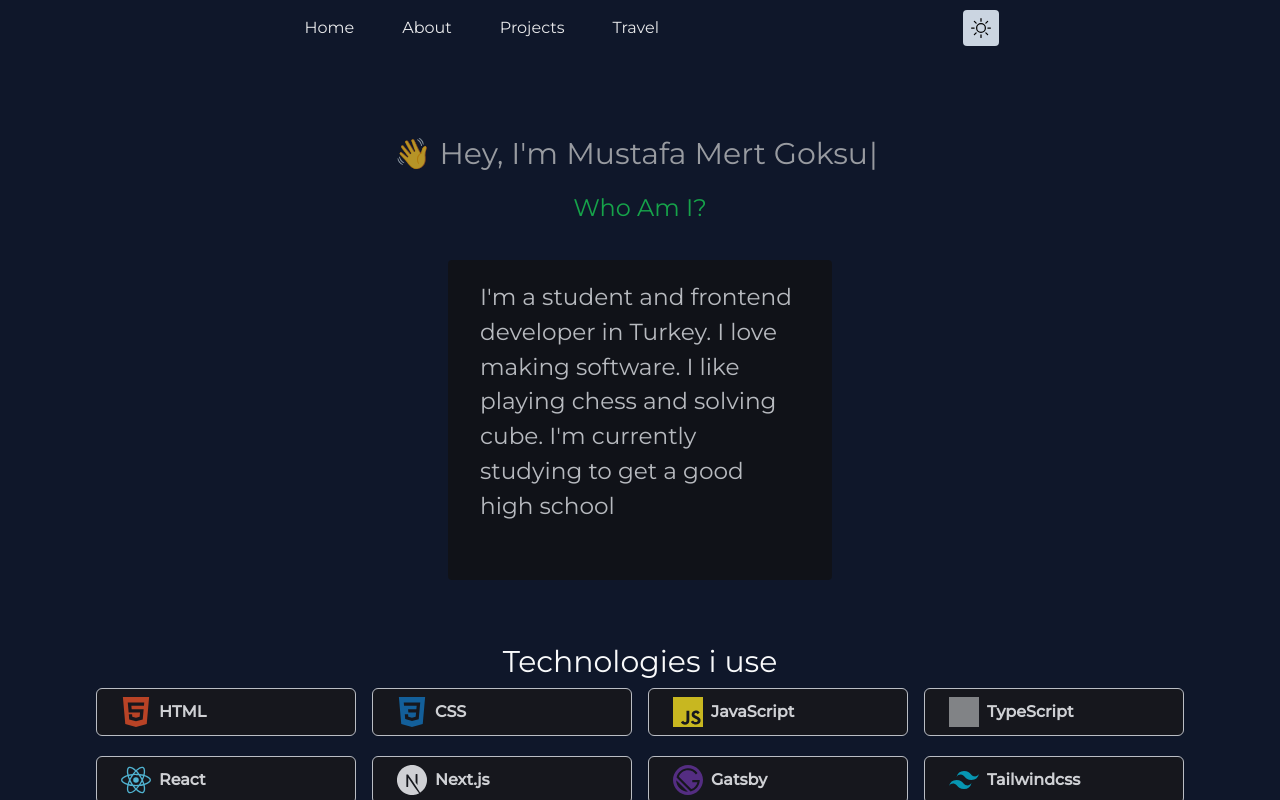
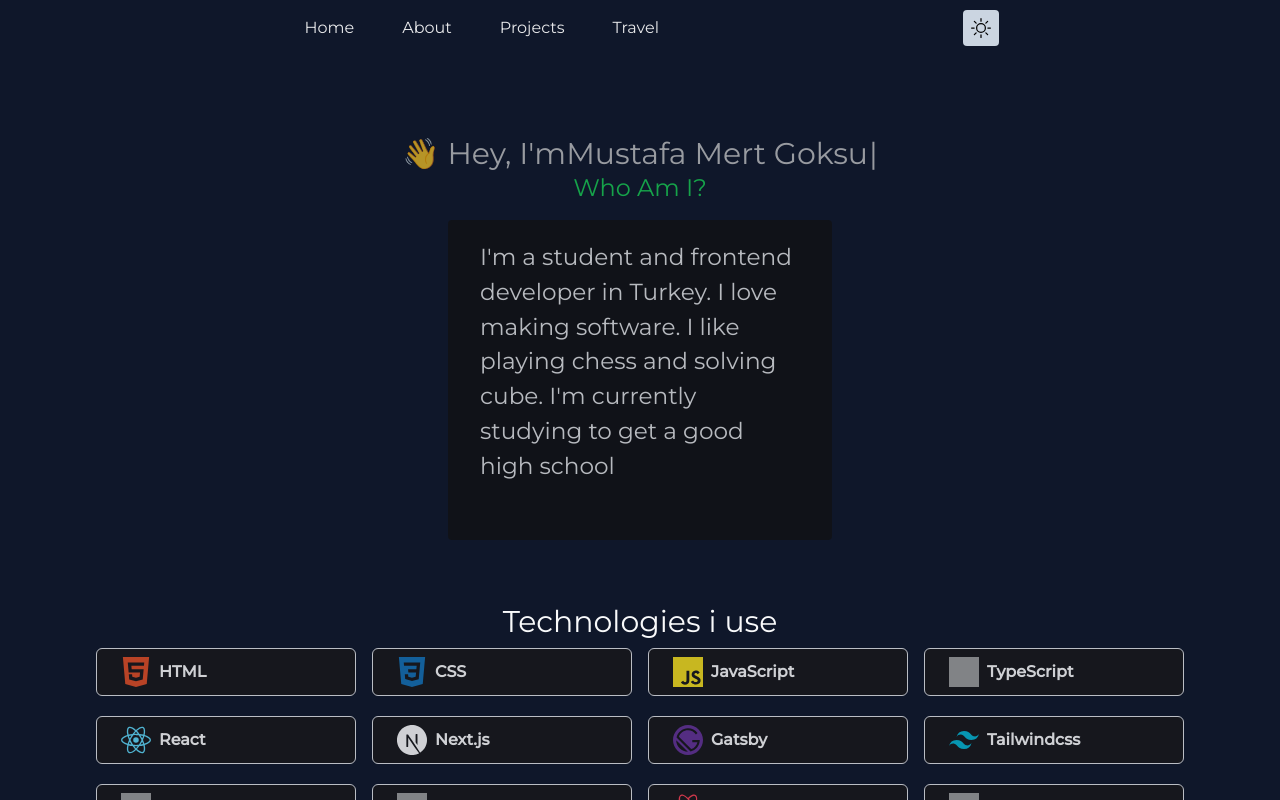
Before and after one commit to mustafamertgoksu/my-blog, a Next.js app: page / in a window 1280 px wide. Built offline with nearby package versions, Linux system fonts and the light colour scheme; grey boxes are pictures that could not be loaded.

Commit message:
sections commit

```diff
--- /dev/null
+++ b/src/components/aboutSection.tsx
@@ -0,0 +1,37 @@
+import Typewriter from 'typewriter-effect';
+import TypewriterComponent from 'typewriter-effect';
+import { datas } from '../datas';
+import styles from '../styles/about.module.css';
+import { useToggleTheme } from '../hooks/useToggleTheme';
+
+const AboutSection = () => {
+  const { isLightMode } = useToggleTheme();
+  return (
+    <section className={styles.aboutSection}>
+      <h2 className={!isLightMode ? styles.siteTitle : styles.lightSiteTitle}>
+        👋 Hey, {"I'm  "}
+        <div className="mx-2">
+          <TypewriterComponent
+            onInit={(typeWriter) =>
+              typeWriter.typeString(datas.siteTitle).start()
+            }
+          />
+        </div>
+      </h2>
+      <h2
+        className={
+          !isLightMode
+            ? 'my-5 text-2xl text-green-600'
+            : 'my-5 text-2xl text-green-900'
+        }
+      >
+        Who Am I?
+      </h2>
+      <div className={!isLightMode ? styles.aboutCard : styles.lightAboutCard}>
+        {datas.aboutParagraph}
+      </div>
+    </section>
+  );
+};
+
+export default AboutSection;
--- a/src/components/navbar.tsx
+++ b/src/components/navbar.tsx
@@ -3,7 +3,7 @@ import Link from "next/link";
 import { BsMoonFill, BsSun } from "react-icons/bs";
 import { useToggleTheme } from "../hooks/useToggleTheme";
 import { HiMenuAlt1 } from "react-icons/hi";
-import { useState, useContext } from "react";
+import { useContext } from "react";
 import { NavbarContext } from "../context/navbar.context";
 
 const Navbar = () => {
--- a/src/pages/about.tsx
+++ b/src/pages/about.tsx
@@ -1,15 +1,13 @@
 import type { NextPage } from 'next';
-import { useEffect, useState } from 'react';
+import { useEffect } from 'react';
 import { useTitle } from '../hooks/useTitle';
 import { useToggleTheme } from '../hooks/useToggleTheme';
 import styles from '../styles/about.module.css';
-import { datas } from '../datas';
-import TypewriterComponent from 'typewriter-effect';
-import Typewriter from 'typewriter-effect';
 import { SocialLinks } from '../datas';
 import Image from 'next/image';
 import Contact from '../components/contact';
 import Title from '../components/title';
+import AboutSection from '../components/aboutSection';
 
 const About: NextPage = () => {
   const { setTitle } = useTitle();
@@ -20,40 +18,14 @@ const About: NextPage = () => {
 
   return (
     <div className="container">
-      <section className={styles.aboutSection}>
-        <h2 className={!isLightMode ? styles.siteTitle : styles.lightSiteTitle}>
-          👋 Hey, {"I'm  "}
-          <div className="mx-2">
-            <TypewriterComponent
-              onInit={(typeWriter) =>
-                typeWriter.typeString(datas.siteTitle).start()
-              }
-            />
-          </div>
-        </h2>
-        <h2
-          className={
-            !isLightMode
-              ? 'my-5 text-2xl text-green-600'
-              : 'my-5 text-2xl text-green-900'
-          }
-        >
-          Who Am I?
-        </h2>
-        <div
-          className={!isLightMode ? styles.aboutCard : styles.lightAboutCard}
-        >
-          {datas.aboutParagraph}
-        </div>
-      </section>
+      <AboutSection />
       <section className={styles.myLinks}>
-        <Title
-        >
-          My Links
-        </Title>
+        <Title>My Links</Title>
         {SocialLinks.map((socialLink) => (
           <a
-            className={!isLightMode ? styles.socialLink : styles.lightSocialLink}
+            className={
+              !isLightMode ? styles.socialLink : styles.lightSocialLink
+            }
             href={socialLink.link}
           >
             <Image src={socialLink.image} width="32" height="32" />
@@ -62,10 +34,7 @@ const About: NextPage = () => {
         ))}
       </section>
       <section className={styles.contact}>
-        <Title
-        >
-          Contact Me
-        </Title>
+        <Title>Contact Me</Title>
         <Contact />
       </section>
     </div>
--- a/src/pages/index.tsx
+++ b/src/pages/index.tsx
@@ -3,15 +3,12 @@ import { useEffect } from 'react';
 import { useTitle } from '../hooks/useTitle';
 import styles from '../styles/home.module.css';
 import { useToggleTheme } from '../hooks/useToggleTheme';
-import { datas } from '../datas';
 import Image from 'next/image';
-import Typewriter from 'typewriter-effect';
-import TypewriterComponent from 'typewriter-effect';
 import Techs from '../components/techs';
 import { getAllPosts } from '../lib/posts';
 import Link from 'next/link';
-import aboutStyles from '../styles/about.module.css';
 import Title from '../components/title';
+import AboutSection from '../components/aboutSection';
 
 type Props = {
   posts: [];
@@ -25,38 +22,7 @@ const Home: NextPage<Props> = ({ posts }) => {
   }, []);
   return (
     <div className="container">
-      <section className={aboutStyles.aboutSection}>
-        <h2
-          className={
-            !isLightMode ? aboutStyles.siteTitle : aboutStyles.lightSiteTitle
-          }
-        >
-          👋 Hey, {"I'm  "}
-          <div className="mx-2">
-            <TypewriterComponent
-              onInit={(typeWriter) =>
-                typeWriter.typeString(datas.siteTitle).start()
-              }
-            />
-          </div>
-        </h2>
-        <h2
-          className={
-            !isLightMode
-              ? 'my-5 text-2xl text-green-600'
-              : 'my-5 text-2xl text-green-900'
-          }
-        >
-          Who Am I?
-        </h2>
-        <div
-          className={
-            !isLightMode ? aboutStyles.aboutCard : aboutStyles.lightAboutCard
-          }
-        >
-          {datas.aboutParagraph}
-        </div>
-      </section>
+      <AboutSection />
       <section className={styles.techs}>
         <Title
         >
```
